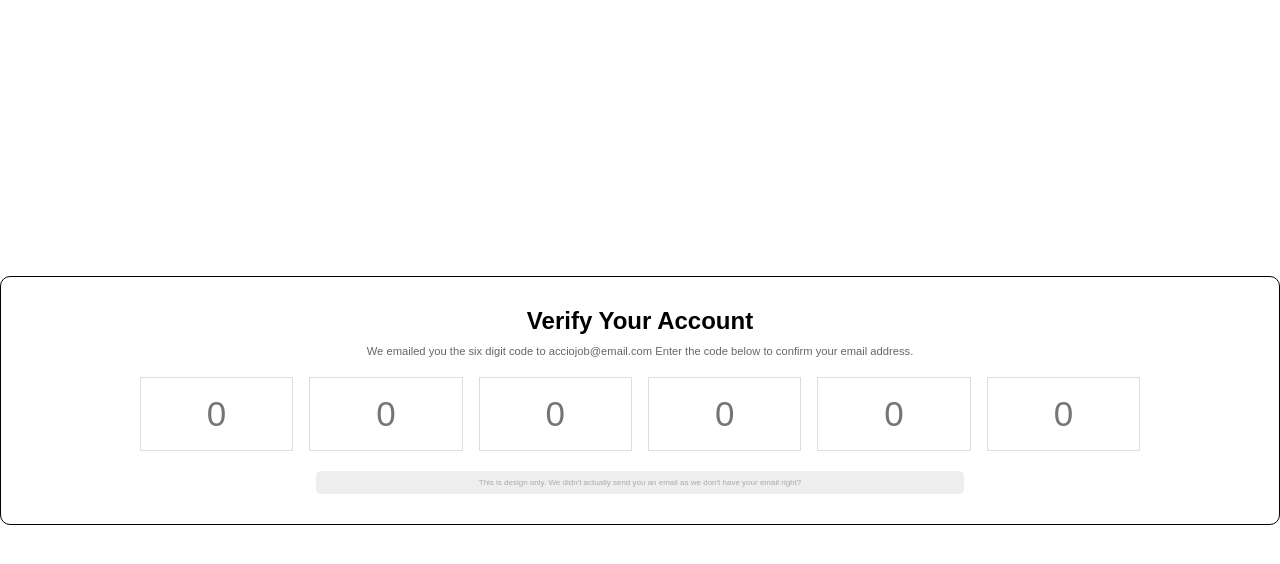
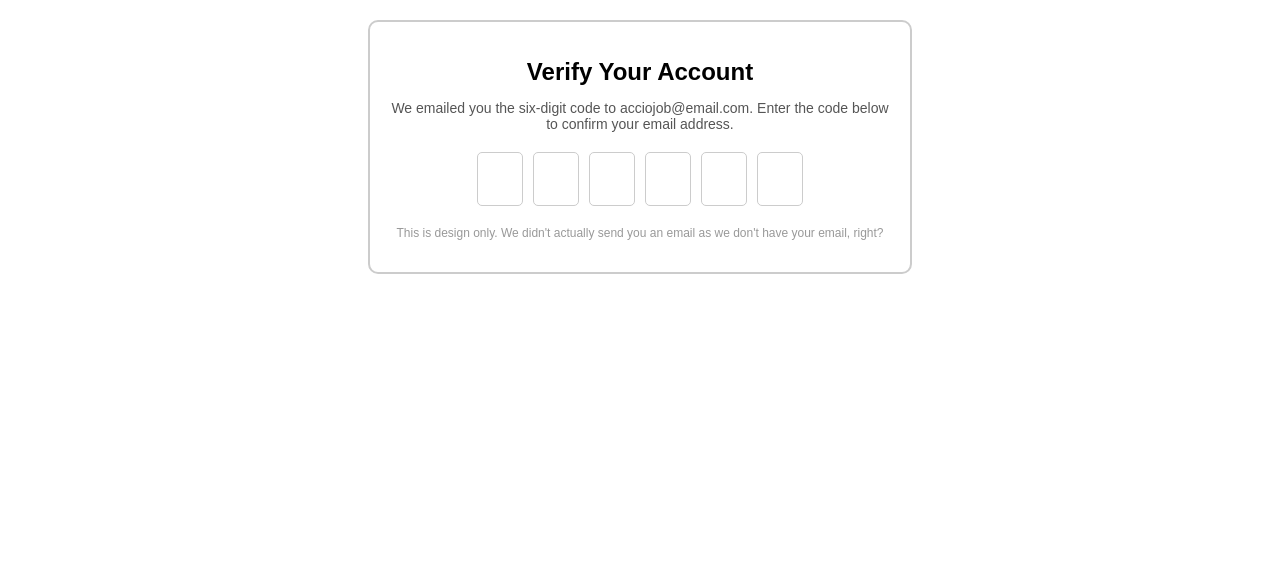
Before and after one commit to acciojob/OTP-KausarKhan-2002, a website: page main.html in a window 1280 px wide. Drawn offline with Linux system fonts and the light colour scheme.

Commit message:
created a submission

```diff
--- a/main.html
+++ b/main.html
@@ -9,20 +9,21 @@
 <body>
 	<!-- the entire body must be written by student -->
 
-	 <div id="otp_container">
-		<h2 id="verification_heading">Verify Your Account</h2>
-		<p id="verification_subtext">We emailed you the six digit code to acciojob@email.com Enter the code below to confirm your email address.</p>
-
-		<div class="code-container">
-			<input class="code" type="text" placeholder="0">
-			<input class="code" type="text" placeholder="0">
-			<input class="code" type="text" placeholder="0">
-			<input class="code" type="text" placeholder="0">
-			<input class="code" type="text" placeholder="0">
-			<input class="code" type="text" placeholder="0">
-		</div>
-		 <p id="fake">This is design only. We didn't actually send you an email as we don't have your email right?</p>
-	</div>
+	<div class="container">
+    <h1 id="verification_heading">Verify Your Account</h1>
+    <p id="verification_subtext">
+      We emailed you the six-digit code to acciojob@email.com. Enter the code below to confirm your email address.
+    </p>
+    <div class="code-container">
+      <input type="text" maxlength="1" class="code" />
+      <input type="text" maxlength="1" class="code" />
+      <input type="text" maxlength="1" class="code" />
+      <input type="text" maxlength="1" class="code" />
+      <input type="text" maxlength="1" class="code" />
+      <input type="text" maxlength="1" class="code" />
+    </div>
+    <p class="info">This is design only. We didn't actually send you an email as we don't have your email, right?</p>
+  </div>
 
     <script type="text/javascript" src="./script.js">
 </script>
--- a/script.js
+++ b/script.js
@@ -1,35 +1,23 @@
 //your JS code here. If required.
 
-let codeContainer = document.querySelector(".code-container");
-let codeInput = document.querySelectorAll(".code");
+const codes = document.querySelectorAll('.code');
 
-// Focus on the first input on page load
-// window.addEventListener("load", () => {
-//   codeContainer.firstElementChild.focus();
-// });
+codes.forEach((code, index) => {
+  code.addEventListener('input', (e) => {
+    if (e.target.value) {
+      const nextInput = codes[index + 1];
+      if (nextInput) {
+        nextInput.focus();
+      }
+    }
+  });
 
-// To focus on next input element
-const focusNextInput = (e) => {
-  if (e.target.nextElementSibling && e.key != "Backspace") {
-    e.target.nextElementSibling.focus();
-  }
-};
-
-const focusPreviousInput = (e) => {
-    if (e.key == "Backspace") {
-        e.target.value = ""
-        if (e.target.previousElementSibling) {
-            e.target.previousElementSibling.focus();
-        }
+  code.addEventListener('keydown', (e) => {
+    if (e.key === 'Backspace' && !e.target.value) {
+      const previousInput = codes[index - 1];
+      if (previousInput) {
+        previousInput.focus();
+      }
     }
-}
-
-codeInput.forEach((code) => {
-  code.addEventListener("keyup", (e) => {
-    e.target.value = e.target.value[0];
-
-    focusNextInput(e)
-    focusPreviousInput(e)
-
-  })
+  });
 });
--- a/styles.css
+++ b/styles.css
@@ -1,52 +1,53 @@
 
 /*  your css code here. If applicable */
-* {
-	margin: 0;
-	font-family: Arial;
+
+body {
+  font-family: Arial, sans-serif;
+  text-align: center;
+  margin: 0;
+  padding: 20px;
 }
 
-body {
-	display: flex;
-	justify-content: center;
-	align-items: center;
-	height: 100vh;
+.container {
+  max-width: 500px;
+  margin: auto;
+  padding: 20px;
+  border: 2px solid #ccc;
+  border-radius: 10px;
 }
 
-#otp_container {
-	border: 1px solid;
-	width: 100%;
-	text-align: center;
-	padding: 30px 5px;
-	border-radius: 10px;
+#verification_heading {
+  font-size: 24px;
+  margin-bottom: 10px;
 }
 
 #verification_subtext {
-	font-size: .7rem;
-	margin-top: 10px;
-	color: #666;
+  font-size: 14px;
+  margin-bottom: 20px;
+  color: #555;
 }
 
 .code-container {
-	display: flex;
-	justify-content: center;
-	gap: 1rem;
-	padding: 20px;
+  display: flex;
+  justify-content: center;
+  gap: 10px;
+  margin-bottom: 20px;
 }
 
 .code {
-	width: 12%;
-	height: 70px;
-	font-size: 35px;
-	text-align: center;
-	border: 1px solid #ddd;
+  width: 40px;
+  height: 50px;
+  font-size: 24px;
+  text-align: center;
+  border: 1px solid #ccc;
+  border-radius: 5px;
 }
 
-#fake {
-	background: #eee;
-	width: 50%;
-	margin: 0 auto;
-	padding: 7px;
-	font-size: .5rem;
-	border-radius: 5px;
-	color: #aaa;
+.code:focus {
+  outline: 2px solid #007bff;
 }
+
+.info {
+  font-size: 12px;
+  color: #999;
+}
```
